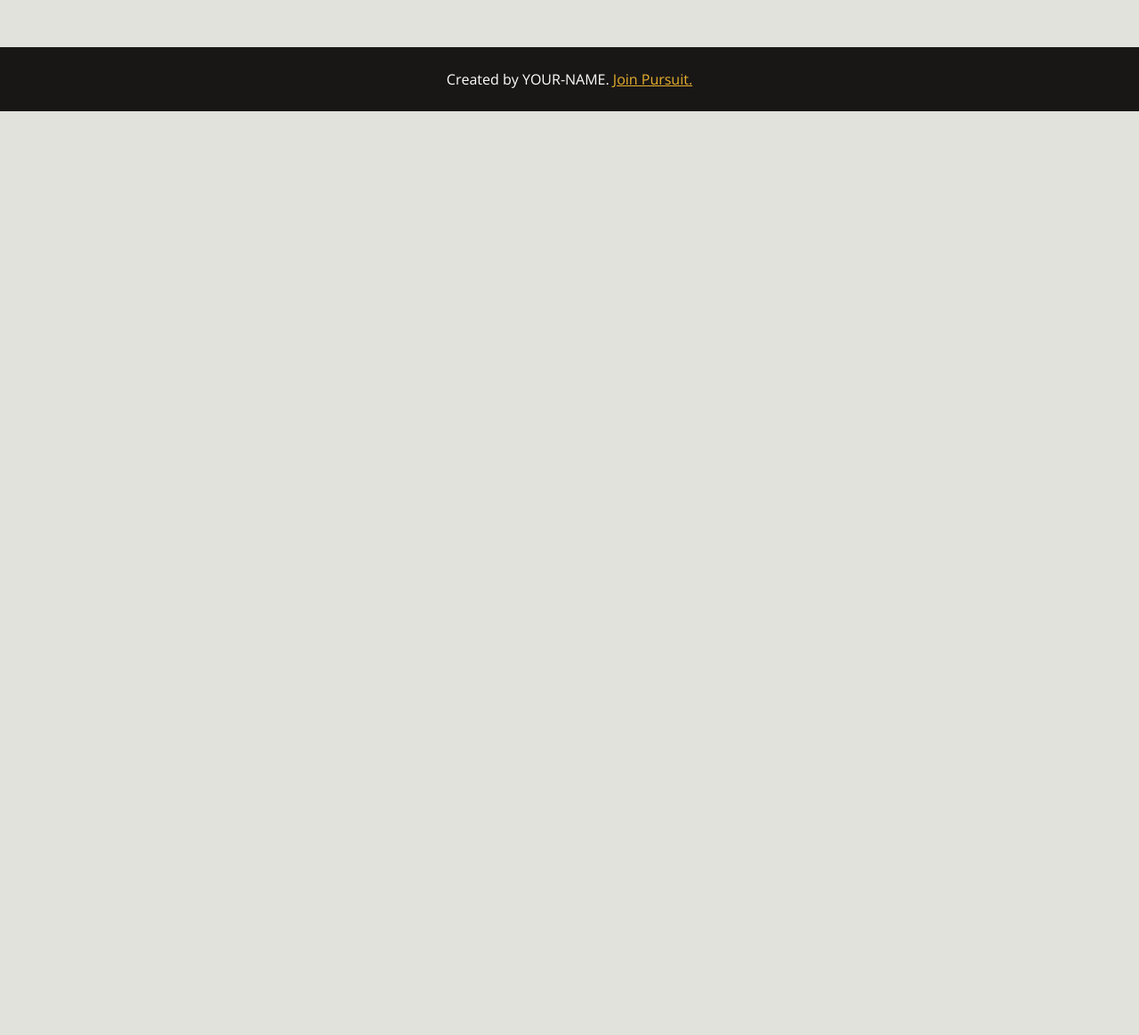
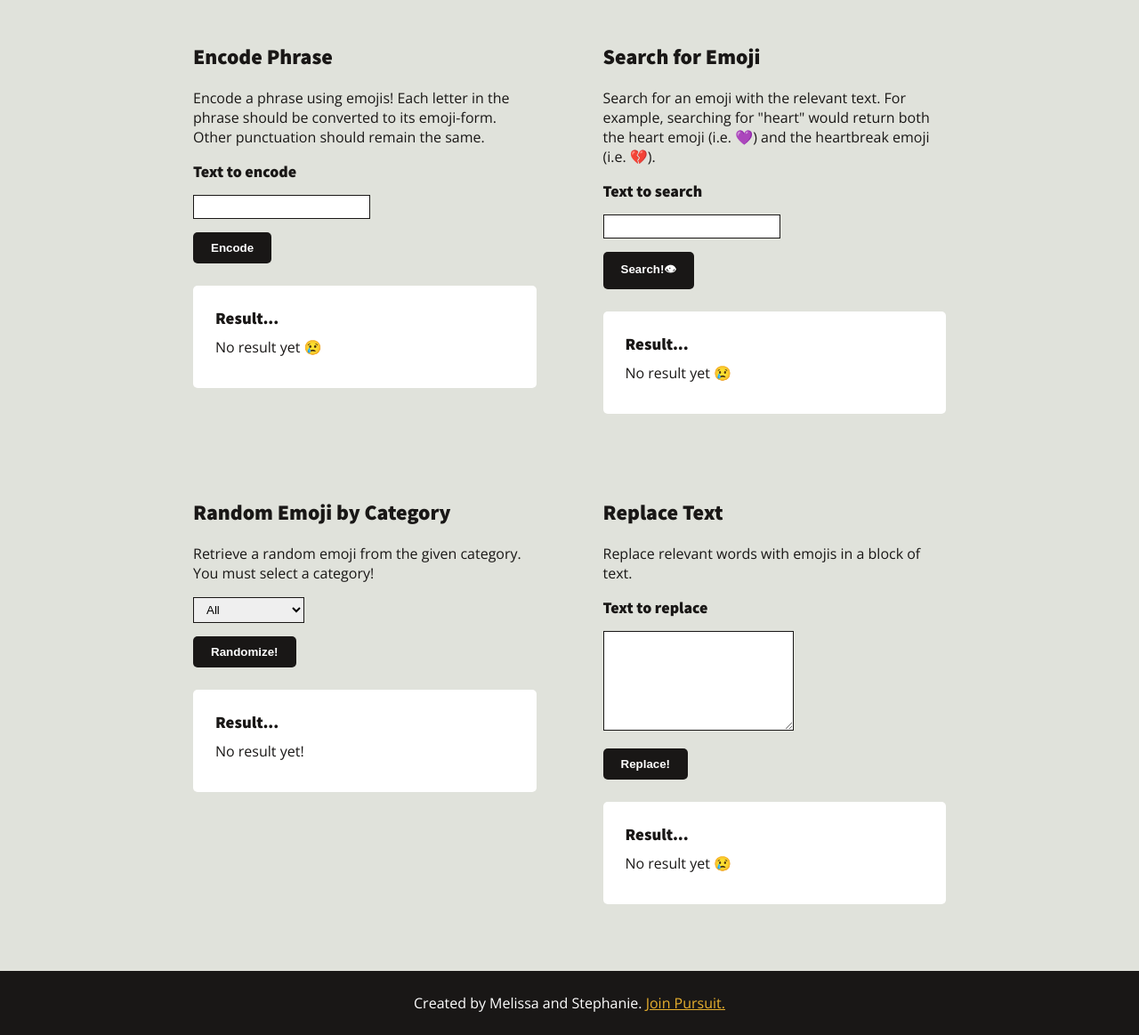
Before and after one commit to abbreviatedman/8-0-emagi-project, a website: page index.html in a window 1280 px wide. Shown: the part 142-1305 px from the top of the page at 89% size. Before the commit the page ends 800 px from the top, so only its background shows below. Drawn offline with nearby package versions, Linux system fonts and the light colour scheme.

Commit message:
html finito?

```diff
--- a/index.html
+++ b/index.html
@@ -7,6 +7,7 @@
     <title>Emagi Project</title>
     <link rel="shortcut icon" href="favicon.png" type="image/x-icon" />
     <link rel="stylesheet" href="style.css" />
+    <script src='./scripts/search.js'></script>
     <script src="./scripts/get-random.js"></script>
     <script defer src="./scripts/main.js"></script>
   </head>
@@ -14,12 +15,87 @@
     <header>
       <h1>Emagi Project 🚀</h1>
     </header>
-    <main></main>
-    <footer>
+
+<main>
+<!--ENCODE-->
+<article id ='encode'>
+<h2>Encode Phrase</h2>
+<p>Encode a phrase using emojis! Each letter in the phrase should be converted to its emoji-form. Other punctuation should remain the same.</p>
+<form>
+<label for='search-text'>Text to encode</label>
+<input type="text" id='search-text' name='search' /> <!--event.target.search-->
+<button type='submit'>Encode</button>
+</form>
+<aside class='result'>
+<h3>Result...</h3>
+<p>No result yet 😢 </p>
+</aside>
+</article>
+
+<!--EMOJI SEARCH-->
+<article id ='search'>
+<h2>Search for Emoji</h2>
+<p>Search for an emoji with the relevant text. For example, searching for "heart" would return both the heart emoji (i.e. 💜) and the heartbreak emoji (i.e. 💔).
+</p>
+<form>
+<label for='search-text'>Text to search</label>
+<input type="text" id='search-text' name='search' /> <!--event.target.search-->
+<button type='submit'>Search!👁</button>
+</form>
+<aside class='result'>
+<h3>Result...</h3>
+<p>No result yet 😢 </p>
+</aside>
+</article>
+
+<!--RANDOM CATEGORY-->
+  <article id ='random'>
+  <h2>Random Emoji by Category</h2>
+  <p>Retrieve a random emoji from the given category. You must select a category!</p>
+<form>
+<label for='random'>
+<select id="post-category" name="category">
+  <!-- <option>-- Select a category --</option> -->
+  <option value="ALL" checked>All</option>
+  <option value="ANIMALS">Animals</option>
+  <option value="DEVICES">Devices</option>
+  <option value="DRINKS">Drinks</option>
+  <option value="ENTERTAINMENT">Entertainment</option>
+  <option value="FACES">Faces</option>
+  <option value="FOOD">Food</option>
+  <option value="HOLIDAYS">Holidays</option>
+  <option value="VEHICLES">Vehicles</option>
+  <option value="WEATHER">Weather</option>
+</select>
+<button type='submit'>Randomize!</button>
+</label> <!--dropdown menu-->
+</form>
+<aside class='random-result'>
+<h3>Result...</h3>
+<p>No result yet! </p>
+</aside>
+</article>
+
+<!--REPLACE TEXT-->
+<article id ='replace'>
+  <h2>Replace Text</h2>
+  <p>Replace relevant words with emojis in a block of text.</p>
+  <form>
+  <label for='replace-text'>Text to replace</label>
+  <textarea id='replace-text' name='replace' rows='5' cols='25'> </textarea>
+  <button type='submit'>Replace!</button>
+  </form>
+  <aside class='result'>
+  <h3>Result...</h3>
+  <p>No result yet 😢 </p>
+  </aside>
+  </article>
+        </main>
+          <footer>
       <p>
-        Created by YOUR-NAME.
+        Created by Melissa and Stephanie.
         <a href="https://joinpursuit.org">Join Pursuit.</a>
       </p>
-    </footer>
-  </body>
-</html>
+            </footer>
+                  </body>
+                        </html>
```
